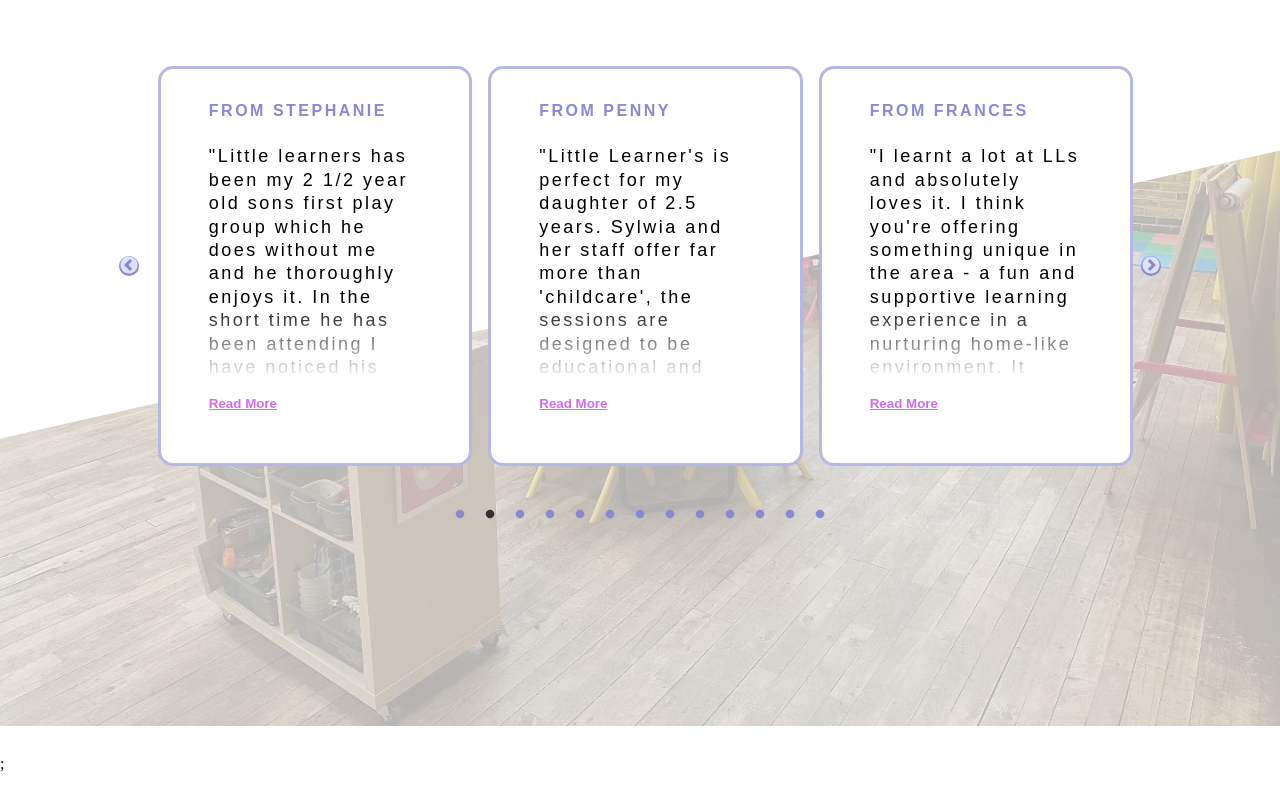
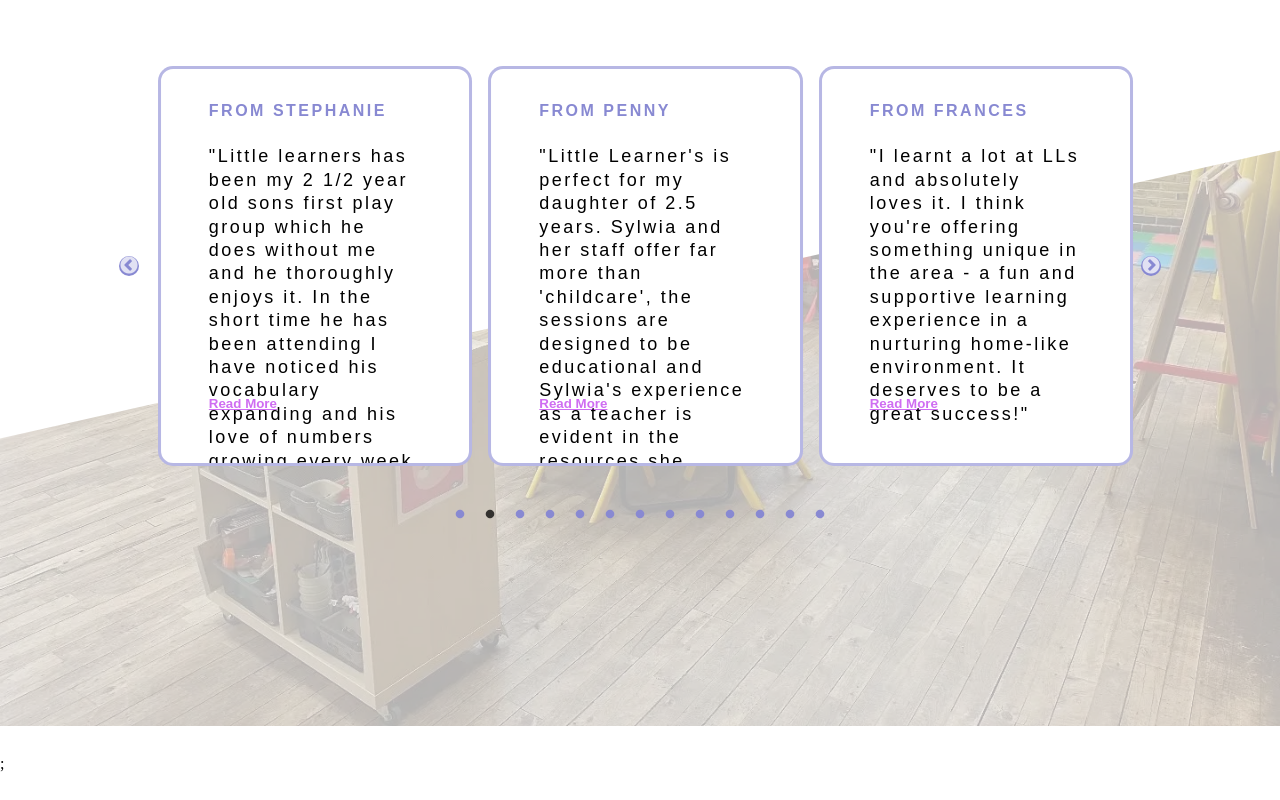
Before and after one commit to curveservices/little-learners, a React (Vite) app: page / in a window 1280 px wide. Shown: the part 3360-4160 px from the top of the page. Built offline with nearby package versions, Linux system fonts and the light colour scheme.

Commit message:
Refactor testimonial styles for improved readability and consistency

```diff
--- a/src/components/testimonials/index.scss
+++ b/src/components/testimonials/index.scss
@@ -17,7 +17,7 @@
   overflow: hidden;
   text-align: left;
   color: #000;
-  background: #fff;
+  background: #ffffff;
   border: 3px solid var(--border);
   padding: 2rem 3rem;
   border-radius: 15px;
@@ -28,18 +28,14 @@
 }
 .text-container {
   position: relative;
-  overflow: hidden;
   max-height: 260px;
-}
-.text-container::after {
-  content: "";
-  position: absolute;
-  bottom: 0;
-  left: 0;
-  height: 5rem;
-  width: 100%;
-  background: linear-gradient(to top, #fff, transparent);
-  pointer-events: none;
+  .text {
+    display: -webkit-box;
+    line-clamp: 10; // Adjust the number of visible lines
+    -webkit-box-orient: vertical;
+    overflow: hidden;
+    text-overflow: ellipsis;
+  }
 }
 
 .read-more-btn {
@@ -59,14 +55,37 @@
 .testimonial-modal {
   position: relative;
   font-family: "Montserrat", sans-serif;
+
   padding: 2rem;
-  margin: 2rem 12rem;
+  margin: 4rem 12rem;
   border-radius: 15px;
   outline: none;
+  .testimonial {
+    border: 4px solid var(--primary);
+    box-shadow: var(--button-shadow);
+    gap: 2rem;
+    &::before {
+      content: "";
+      position: absolute;
+      width: 980px;
+      height: 390px;
+      top: 2.5rem;
+      left: 4%;
+      background-image: url("../../assets/images/about-body.webp");
+      background-size: cover;
+      background-position: center;
+      background-repeat: no-repeat;
+      opacity: 0.4;
+      z-index: 0;
+      border-radius: 15px;
+    }
+  }
   .text {
+    font-weight: bold;
     padding: 0;
     margin: 0;
     overflow: scroll;
+    z-index: 1;
   }
 }
 
@@ -76,13 +95,17 @@
   left: 0;
   width: 100%;
   height: 100%;
-  background: rgba(0, 0, 0, 0.7);
+  background: #8889d2b3;
   z-index: 1000;
 }
 
 .close-modal-btn {
+  position: absolute;
+  right: 4rem;
+  top: 4rem;
+  z-index: 1;
   background: transparent;
-  color: #fff;
+  color: #000;
   border: none;
   font-size: 1.2rem;
   cursor: pointer;
```
